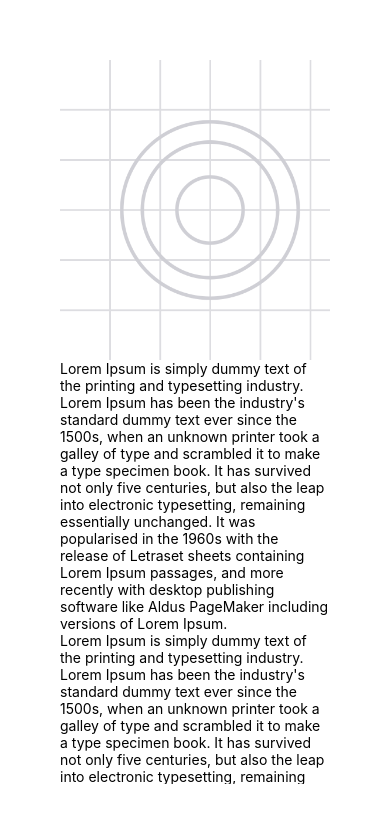
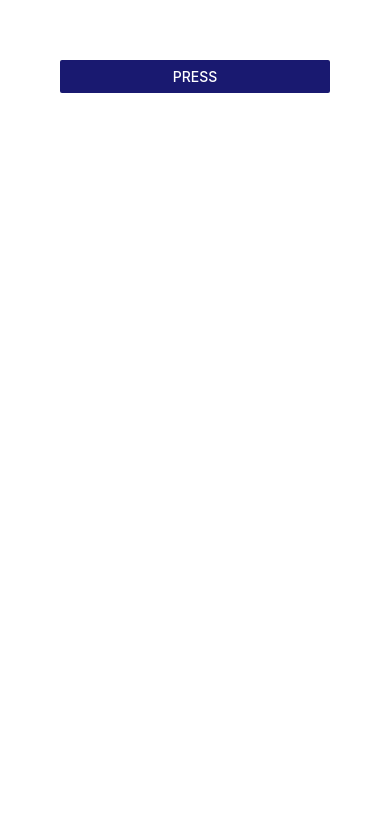
Before and after one commit to Barun355/learning-project-react-native, a React Native app: screen / in a window 390 px wide. Shown: the top 822 px of the page. Built offline with nearby package versions, Linux system fonts and the light colour scheme.

Commit message:
7. Modal API

```diff
--- a/App.js
+++ b/App.js
@@ -1,25 +1,27 @@
-import { View, Text, Image, ScrollView, Pressable } from "react-native";
+import { useState } from "react";
+import { View, Pressable, Button, Modal } from "react-native";
 const logoImage = require("./assets/adaptive-icon.png")
 
 
 export default function App() {
+
+  const [isModalVisible, setIsModalVisisble] = useState(false)
+
   return (
     <View style={{ backgroundColor: "plumb", flex: 1, padding: 60 }}>
-      <ScrollView>
-        <Pressable onPressIn={() => console.log("In Image")} onPressOut={() => console.log("Out Image")} onPress={() => console.log("image pressed")}>
-          <Image source={logoImage} style={{ width: 300, height: 300 }} />
-        </Pressable>
-        <Pressable onPress={() => console.log("text pressed")}>
-          <Text>
-            Lorem Ipsum is simply dummy text of the printing and typesetting industry. Lorem Ipsum has been the industry's standard dummy text ever since the 1500s, when an unknown printer took a galley of type and scrambled it to make a type specimen book. It has survived not only five centuries, but also the leap into electronic typesetting, remaining essentially unchanged. It was popularised in the 1960s with the release of Letraset sheets containing Lorem Ipsum passages, and more recently with desktop publishing software like Aldus PageMaker including versions of Lorem Ipsum.
-          </Text>
-        </Pressable>
-        <Pressable onPressIn={() => console.log("In Image")} onPressOut={() => console.log("Out Image")} onLongPress={() => console.log("Long pressed")}>
-          <Text>
-            Lorem Ipsum is simply dummy text of the printing and typesetting industry. Lorem Ipsum has been the industry's standard dummy text ever since the 1500s, when an unknown printer took a galley of type and scrambled it to make a type specimen book. It has survived not only five centuries, but also the leap into electronic typesetting, remaining essentially unchanged. It was popularised in the 1960s with the release of Letraset sheets containing Lorem Ipsum passages, and more recently with desktop publishing software like Aldus PageMaker including versions of Lorem Ipsum.
-          </Text>
-        </Pressable>
-      </ScrollView>
+        <Button
+          title="Press"
+          color="midnightblue"
+          onPress={() => {
+            console.log("Button  Pressed")
+            setIsModalVisisble(true)
+          }}
+        />
+        <Modal visible={isModalVisible} onRequestClose={() =>  setIsModalVisisble(false)} animationType="slide">
+          <View style={{flex: 1, backgroundColor: "lightblue", padding: 60}}>
+            <Button title="Close" color="midnightblue" onPress={() => setIsModalVisisble(false)}/>
+          </View>
+        </Modal>
     </View>
   )
 }
```
